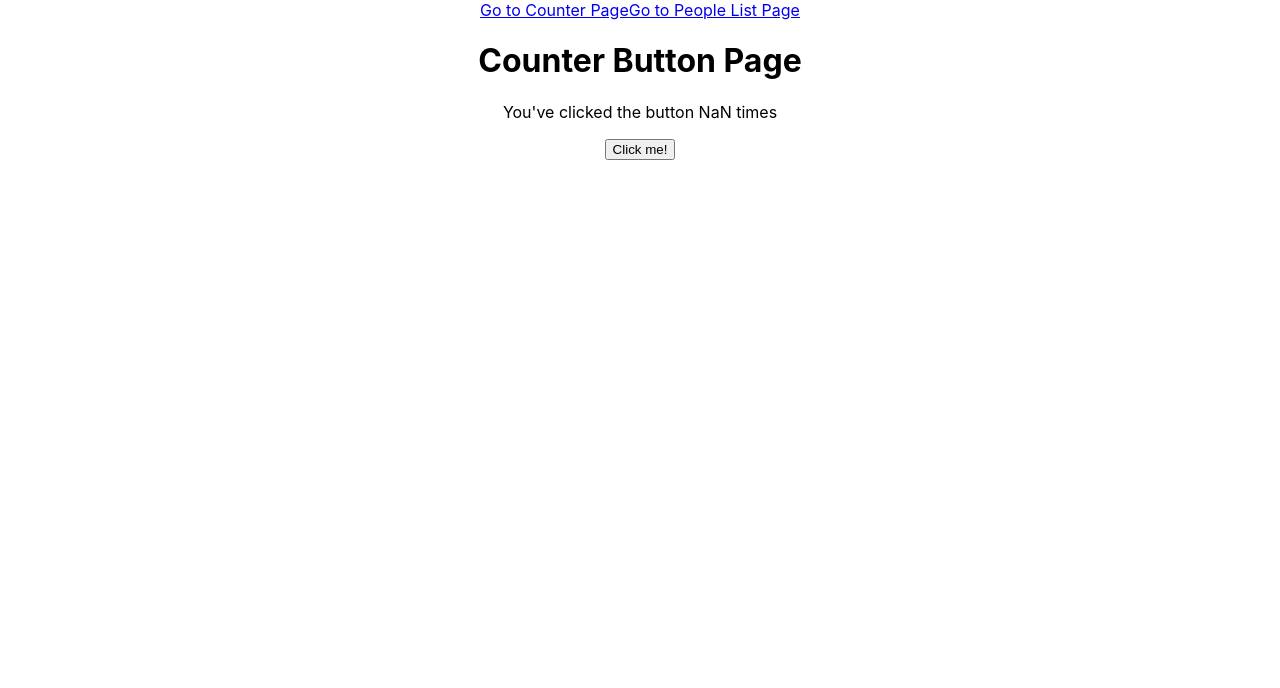
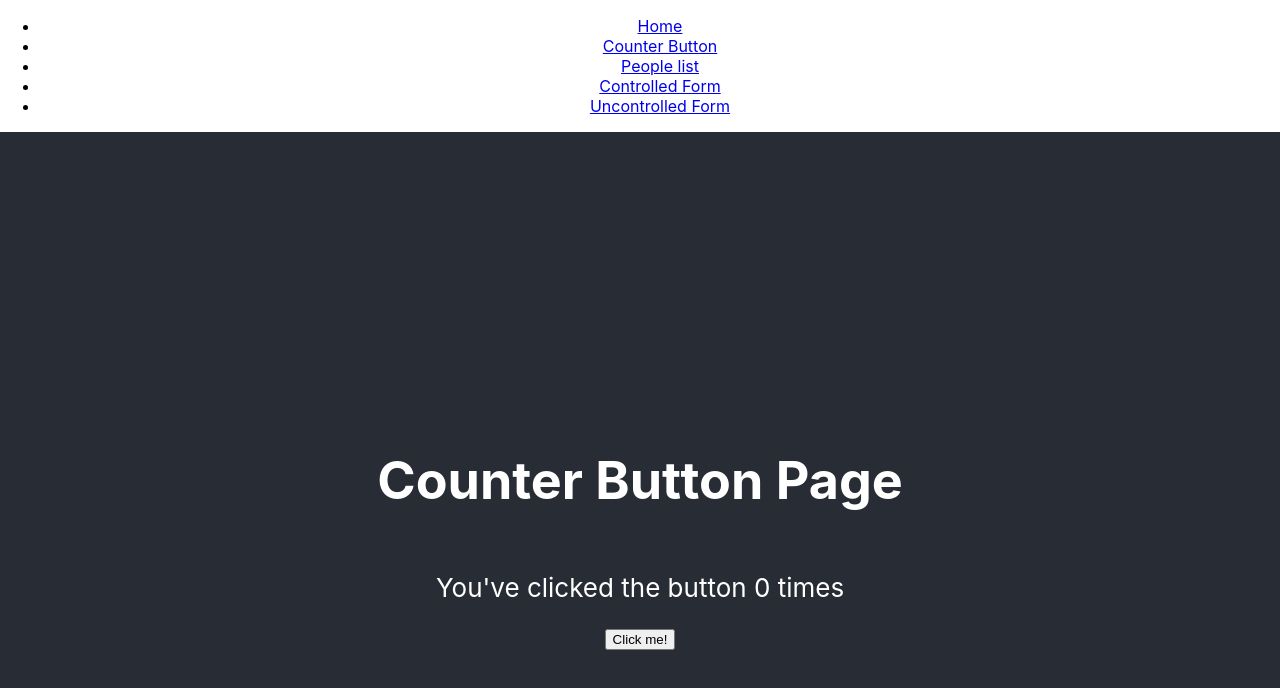
Before and after one commit to elecinas/oreilly-react-01, a React (Create React App) app: page /counter in a window 1280 px wide. Shown: the top 688 px of the page. Built offline with nearby package versions, Linux system fonts and the light colour scheme.

Commit message:
Create NavBar

```diff
--- a/src/App.js
+++ b/src/App.js
@@ -9,6 +9,7 @@
   ControlledFormPage,
   UncontrolledFormPage,
 } from "./pages";
+import { NavBar } from "./NavBar";
 import "./App.css";
 
 function App() {
@@ -16,8 +17,8 @@
   return (
     <div className="App">
       <Router>
-        <Link to="/counter">Go to Counter Page</Link>
-        <Link to="/people-list">Go to People List Page</Link>
+        <NavBar />
+        <div className="App-header">
           <Routes>
             <Route path="/" exact element={<HomePage/>} />
             <Route path="/counter" element={<CounterButtonPage/>} />
@@ -28,6 +29,7 @@
             <Route path="/404" element={<NotFoundPage />} />
             <Route path="*" element={<Navigate to="/404" />} />
           </Routes>
+        </div>
       </Router>
     </div>
   );
--- /dev/null
+++ b/src/NavBar.js
@@ -0,0 +1,22 @@
+import React from "react";
+import { Link } from "react-router-dom";
+
+export const NavBar = () => (
+    <ul>
+        <li>
+            <Link to="/">Home</Link>
+        </li>
+        <li>
+            <Link to="/counter">Counter Button</Link>
+        </li>
+        <li>
+            <Link to="/people-list">People list</Link>
+        </li>
+        <li>
+            <Link to="/controlled">Controlled Form</Link>
+        </li>
+        <li>
+            <Link to="/uncontrolled">Uncontrolled Form</Link>
+        </li>
+    </ul>
+);
--- a/src/pages/CounterButtonPage.js
+++ b/src/pages/CounterButtonPage.js
@@ -8,7 +8,7 @@
 
   const location = useLocation();
   const startingValue = queryString.parse(location.search).startingValue;
-  const [numberOfClicks, setNumberOfClicks] = useState(Number(startingValue));
+  const [numberOfClicks, setNumberOfClicks] = useState(Number(startingValue) || 0);
   const [hideMessage, setHideMessage] = useState(false);
   const increment = () => setNumberOfClicks(numberOfClicks + 1);
 
```
Lines whose indentation alone changed are shown as unchanged.
